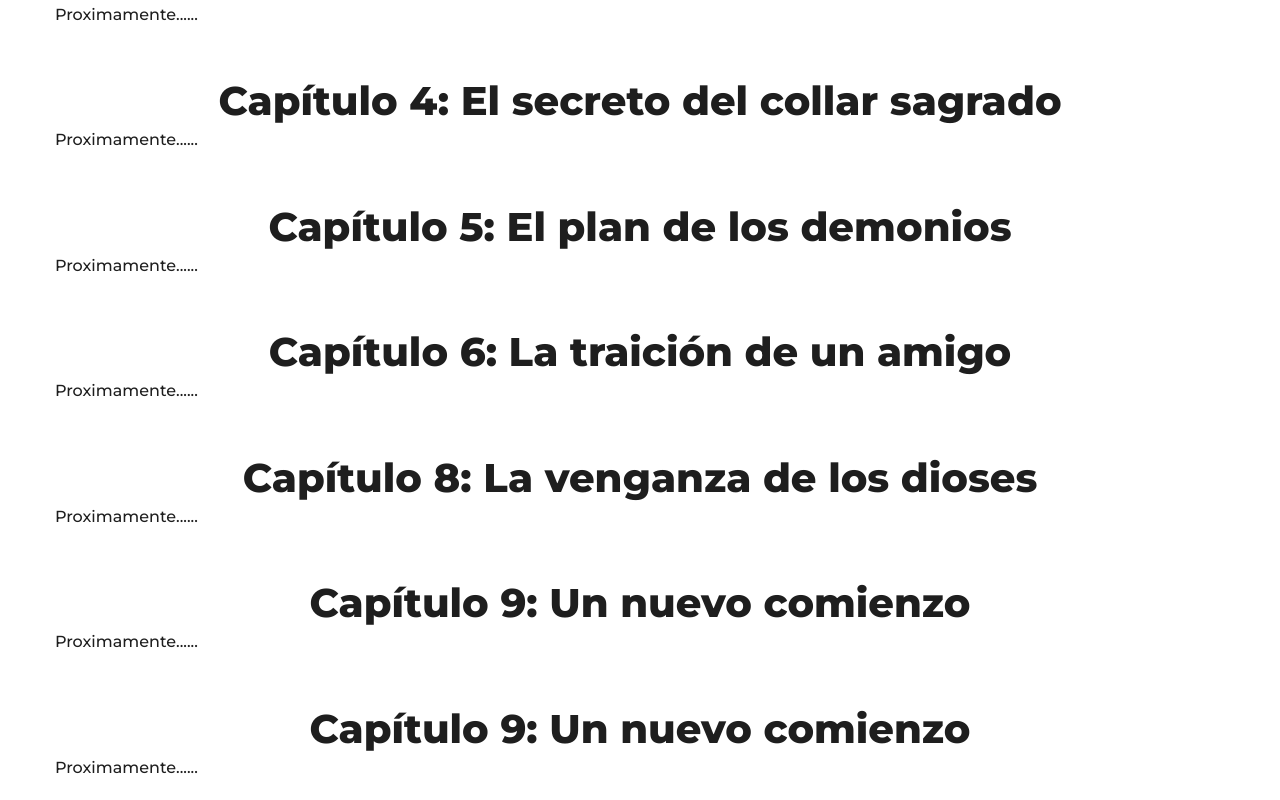
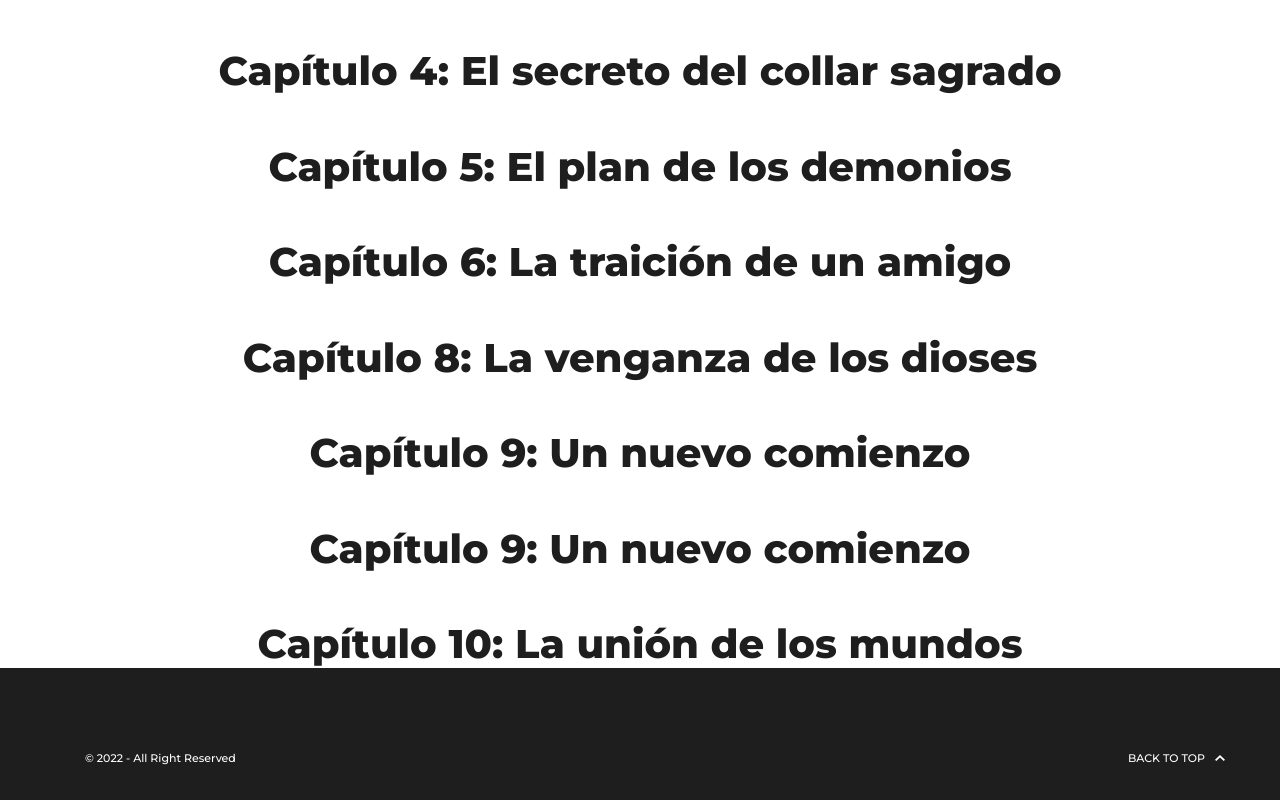
Before and after one commit to thonny1199/Soy-Thony-React, a React (Create React App) app: page /history in a window 1280 px wide. Shown: the part 4500-5300 px from the top of the page. Built offline with nearby package versions, Linux system fonts and the light colour scheme.

Commit message:
Update histories.jsx

```diff
--- a/src/components/histories/histories.jsx
+++ b/src/components/histories/histories.jsx
@@ -288,7 +288,7 @@ const Histories = () => {
               <br></br>
               Sin embargo, hay algo que me aferra a la vida. Un collar que
               perteneció a mi madre, una estrella brillante de oro y plata que
-              cuelga de mi cuello. Nunca conocí a mi madre, solo sé que alguien
+              cuelgó de mi cuello. Nunca conocí a mi madre, solo sé que alguien
               la mató y le robó el collar. Pero tengo la sensación de que hay
               algo más en él, algo que podría cambiar mi vida y la de mi pueblo
               para siempre. ¿Podría ser este el momento de hacer algo al
@@ -526,7 +526,6 @@ const Histories = () => {
             <h1 className="weight800 font40 mt-1 text-center big__title">
               Capítulo 3: En la búsqueda de la verdad
             </h1>
-            <p className="font16">Proximamente......</p>
           </div>
         </div>
       </div>
@@ -540,7 +539,6 @@ const Histories = () => {
             <h1 className="weight800 font40 mt-1 text-center big__title">
               Capítulo 4: El secreto del collar sagrado
             </h1>
-            <p className="font16">Proximamente......</p>
           </div>
         </div>
       </div>
@@ -554,7 +552,6 @@ const Histories = () => {
             <h1 className="weight800 font40 mt-1 text-center big__title">
               Capítulo 5: El plan de los demonios
             </h1>
-            <p className="font16">Proximamente......</p>
           </div>
         </div>
       </div>
@@ -568,7 +565,6 @@ const Histories = () => {
             <h1 className="weight800 font40 mt-1 text-center big__title">
               Capítulo 6: La traición de un amigo
             </h1>
-            <p className="font16">Proximamente......</p>
           </div>
         </div>
       </div>
@@ -582,7 +578,6 @@ const Histories = () => {
             <h1 className="weight800 font40 mt-1 text-center big__title">
               Capítulo 8: La venganza de los dioses
             </h1>
-            <p className="font16">Proximamente......</p>
           </div>
         </div>
       </div>
@@ -596,7 +591,6 @@ const Histories = () => {
             <h1 className="weight800 font40 mt-1 text-center big__title">
               Capítulo 9: Un nuevo comienzo
             </h1>
-            <p className="font16">Proximamente......</p>
           </div>
         </div>
       </div>
@@ -610,7 +604,6 @@ const Histories = () => {
             <h1 className="weight800 font40 mt-1 text-center big__title">
               Capítulo 9: Un nuevo comienzo
             </h1>
-            <p className="font16">Proximamente......</p>
           </div>
         </div>
       </div>
@@ -624,7 +617,6 @@ const Histories = () => {
             <h1 className="weight800 font40 mt-1 text-center big__title">
               Capítulo 10: La unión de los mundos
             </h1>
-            <p className="font16">Proximamente......</p>
           </div>
         </div>
       </div>
```
